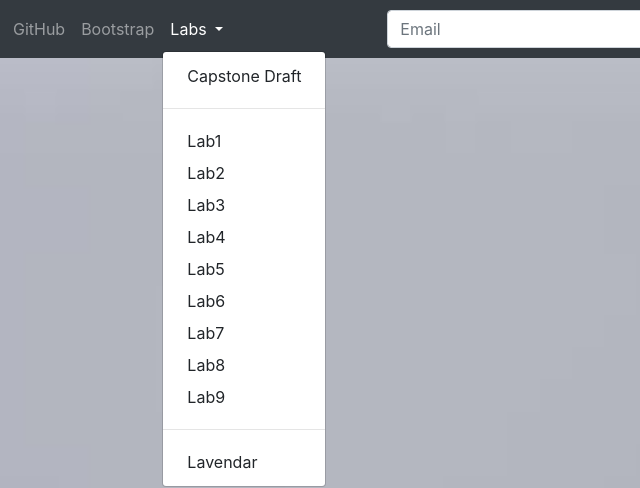
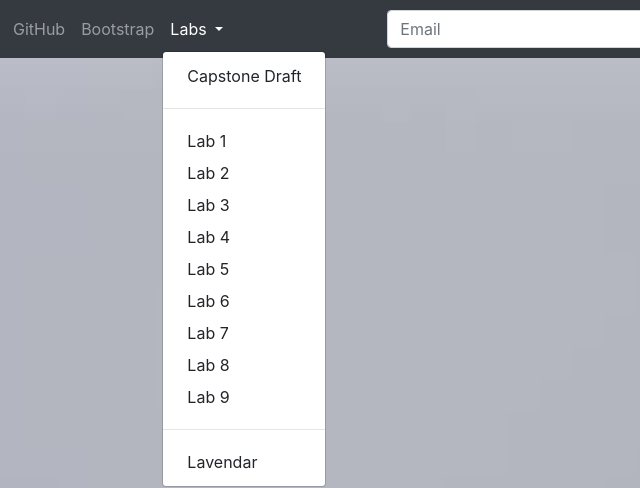
Before and after one commit to KylunR/IMD233, a plain HTML site: page Lab10/10a/index.html in a window 1280 px wide. Both pictures are taken after a click on the link "Labs". Shown: the top 488 px of the page, 234-874 px from the left. Drawn offline with nearby package versions, Linux system fonts and the light colour scheme.

Commit message:
Added Capstone Draft and Updated Lab 10

```diff
--- a/Lab10/10a/index.html
+++ b/Lab10/10a/index.html
@@ -41,15 +41,15 @@
                         <div class="dropdown-menu" aria-labelledby="navbarDropdownMenuLink">
                             <a class="dropdown-item" href="#">Capstone Draft</a>
                             <hr>
-                            <a class="dropdown-item" href="#">Lab1</a>
-                            <a class="dropdown-item" href="#">Lab2</a>
-                            <a class="dropdown-item" href="#">Lab3</a>
-                            <a class="dropdown-item" href="#">Lab4</a>
-                            <a class="dropdown-item" href="#">Lab5</a>
-                            <a class="dropdown-item" href="#">Lab6</a>
-                            <a class="dropdown-item" href="#">Lab7</a>
-                            <a class="dropdown-item" href="#">Lab8</a>
-                            <a class="dropdown-item" href="#">Lab9</a>
+                            <a class="dropdown-item" href="http://students.washington.edu/kylunr/IMD233/Lab1/">Lab 1</a>
+                            <a class="dropdown-item" href="http://students.washington.edu/kylunr/IMD233/Lab2/">Lab 2</a>
+                            <a class="dropdown-item" href="http://students.washington.edu/kylunr/IMD233/Lab3/">Lab 3</a>
+                            <a class="dropdown-item" href="http://students.washington.edu/kylunr/IMD233/Lab4/">Lab 4</a>
+                            <a class="dropdown-item" href="http://students.washington.edu/kylunr/IMD233/Lab5/">Lab 5</a>
+                            <a class="dropdown-item" href="http://students.washington.edu/kylunr/IMD233/Lab6/">Lab 6</a>
+                            <a class="dropdown-item" href="http://students.washington.edu/kylunr/IMD233/Lab7/">Lab 7</a>
+                            <a class="dropdown-item" href="http://students.washington.edu/kylunr/IMD233/Lab8/">Lab 8</a>
+                            <a class="dropdown-item" href="http://students.washington.edu/kylunr/IMD233/Lab9/">Lab 9</a>
                             <hr>
                             <a class="dropdown-item" href="#">Lavendar</a>
                         </div>
```
Also changed, not shown: CapstoneDraft/index.html (added, +10 -0 lines), CapstoneDraft/styles.css (added).
